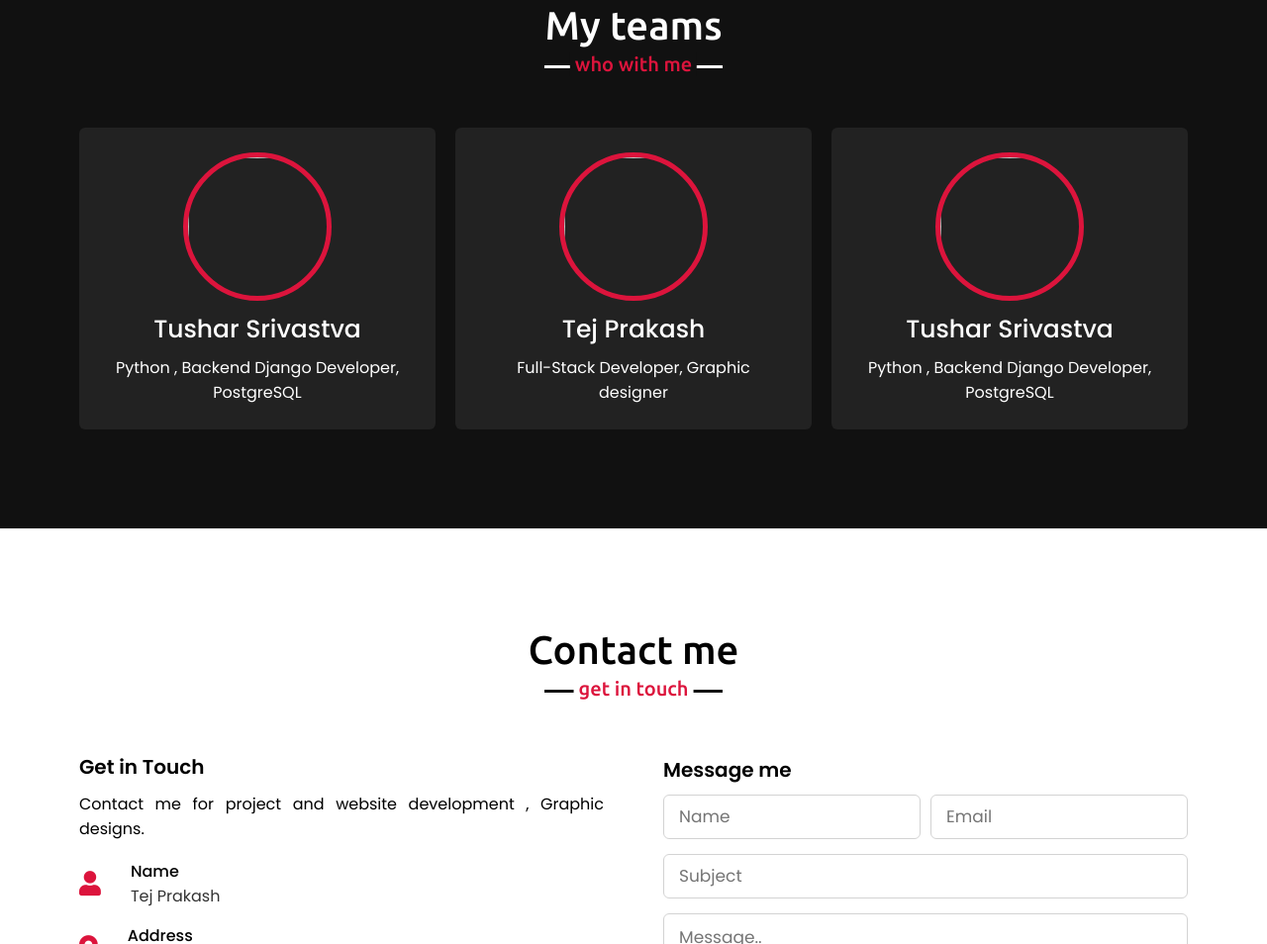
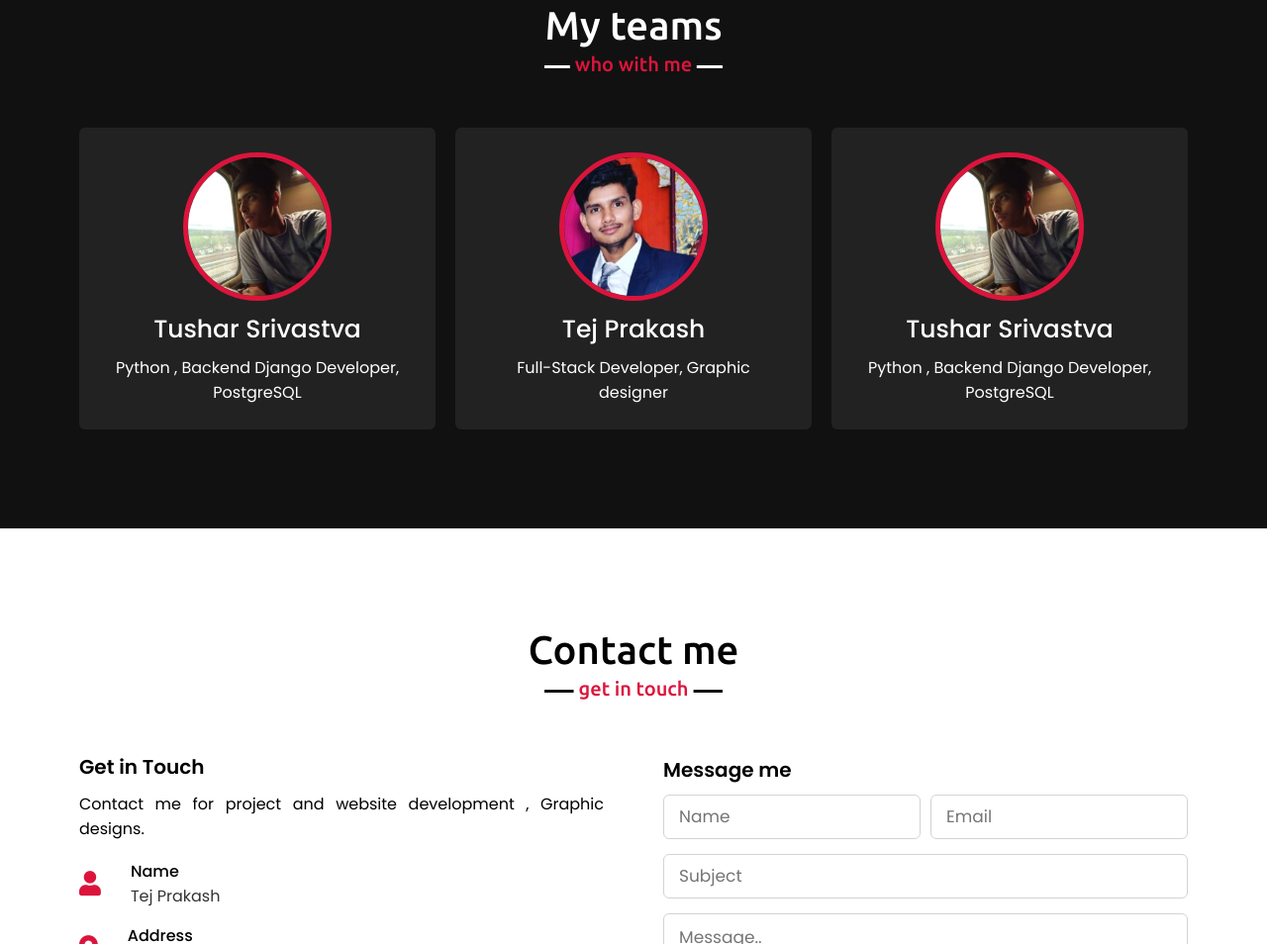
Before and after one commit to Tej988/my-portfolio, a plain HTML site: page index.html in a window 1280 px wide. Shown: the part 3012-3966 px from the top of the page at 99% size. Drawn offline with nearby package versions, Linux system fonts and the light colour scheme.

Commit message:
img path update

```diff
--- a/index.html
+++ b/index.html
@@ -181,14 +181,14 @@
             <div class="carousel owl-carousel">
                 <div class="card">
                     <div class="box">
-                        <img src="./img/myimg.jpg" alt="">
+                        <img src="./myimg.jpg" alt="">
                         <div class="text">Tej Prakash</div>
                         <p>Full-Stack Developer, Graphic designer</p>
                     </div>
                 </div>
                 <div class="card">
                     <div class="box">
-                        <img src="./img/tusharimg.jpg" alt="">
+                        <img src="./tusharimg.jpg" alt="">
                         <div class="text">Tushar Srivastva</div>
                         <p>Python , Backend Django Developer, PostgreSQL</p>
                     </div>
```
